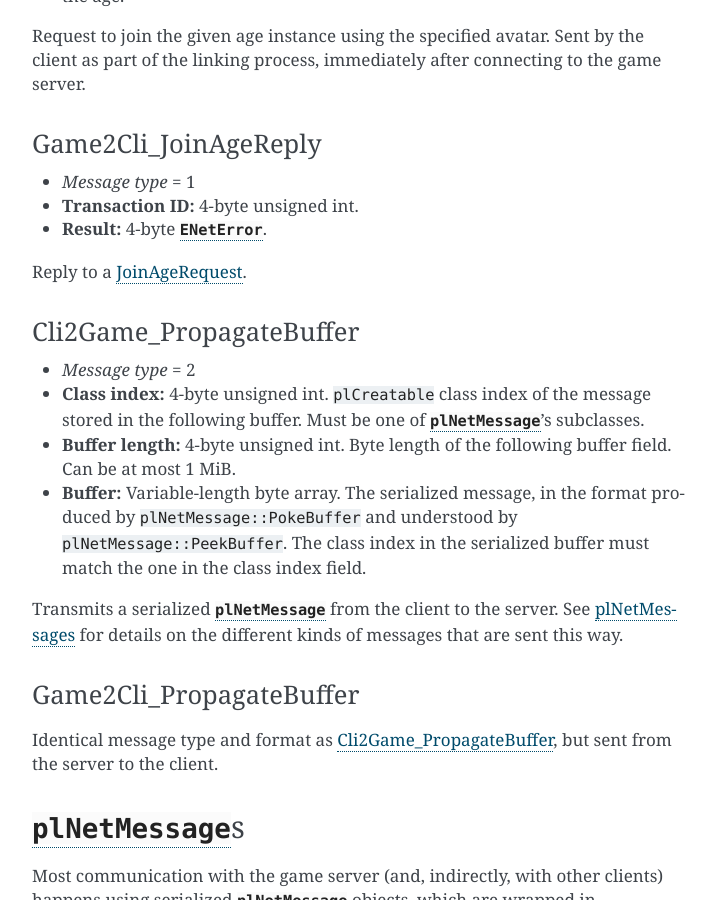
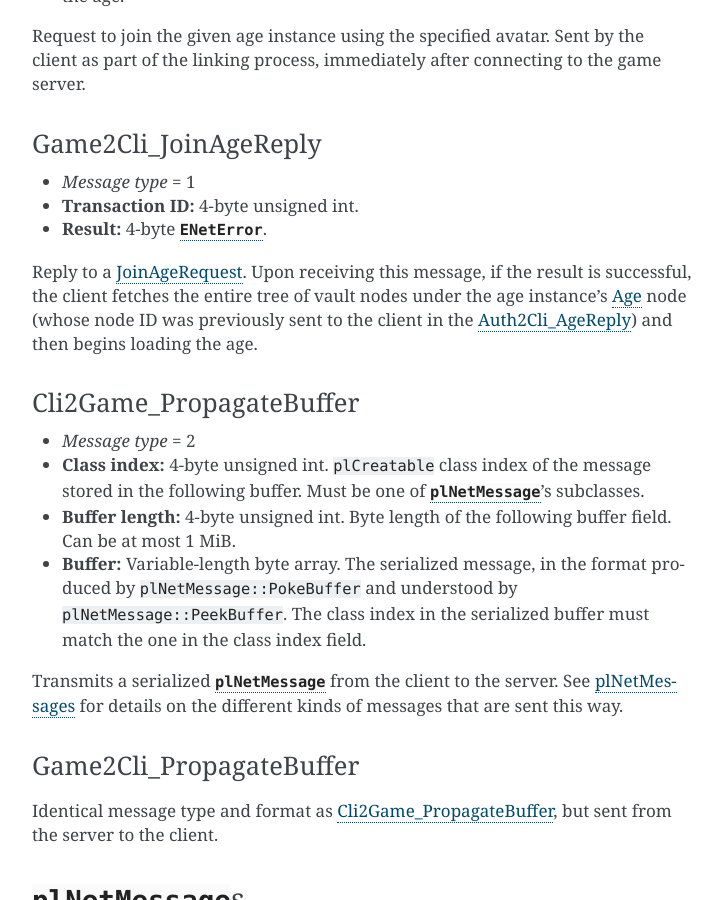
Before and after one commit to dgelessus/NAGUS, a Sphinx documentation site: the page built from docs/uru/game_server.rst, in a window 1280 px wide and 900 px high, scrolled down 1253 px. Shown: the whole window, without its empty margins (388-1110 px from the left). Built offline with Sphinx 7.4.7, drawn with Linux system fonts in a browser that asks for light colours.

Commit message:
Clarify/fix description of what happens after an Auth2Cli_AgeReply

```diff
--- a/docs/uru/auth_server.rst
+++ b/docs/uru/auth_server.rst
@@ -2036,14 +2036,15 @@ Auth2Cli_AgeReply
   although the open-sourced client code can apparently handle the server returning a different UUID.
 * **Age vault node ID:** 4-byte unsigned int.
   ID of the :ref:`vault_node_age` vault node for the age instance.
+  The open-sourced client code also accepts 0 for no age vault.
 * **Server IP address:** 4-byte packed IPv4 address.
   The game server for the age instance.
 
 Reply to an :ref:`AgeRequest <cli2auth_age_request>`.
 Upon receiving this message,
 if the result is successful,
-the client fetches the entire tree of vault nodes under the :ref:`vault_node_age` node
-and connects to the instance's game server.
+the client connects to the instance's game server
+and sends it a :ref:`cli2game_join_age_request`.
 
 The result is usually one of:
 
--- a/docs/uru/game_server.rst
+++ b/docs/uru/game_server.rst
@@ -87,6 +87,11 @@ Game2Cli_JoinAgeReply
 * **Result:** 4-byte :cpp:enum:`ENetError`.
 
 Reply to a :ref:`JoinAgeRequest <cli2game_join_age_request>`.
+Upon receiving this message,
+if the result is successful,
+the client fetches the entire tree of vault nodes under the age instance's :ref:`vault_node_age` node
+(whose node ID was previously sent to the client in the :ref:`auth2cli_age_reply`)
+and then begins loading the age.
 
 .. _cli2game_propagate_buffer:
 
```
